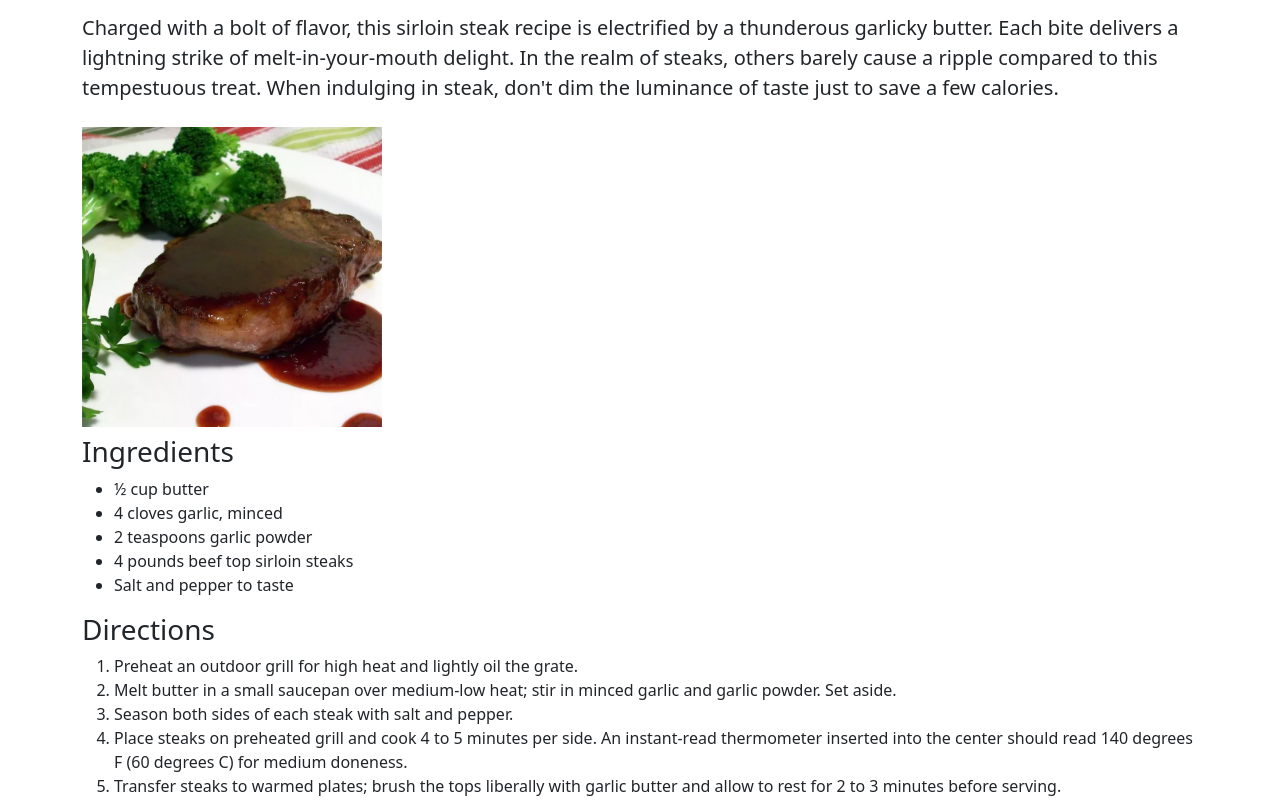
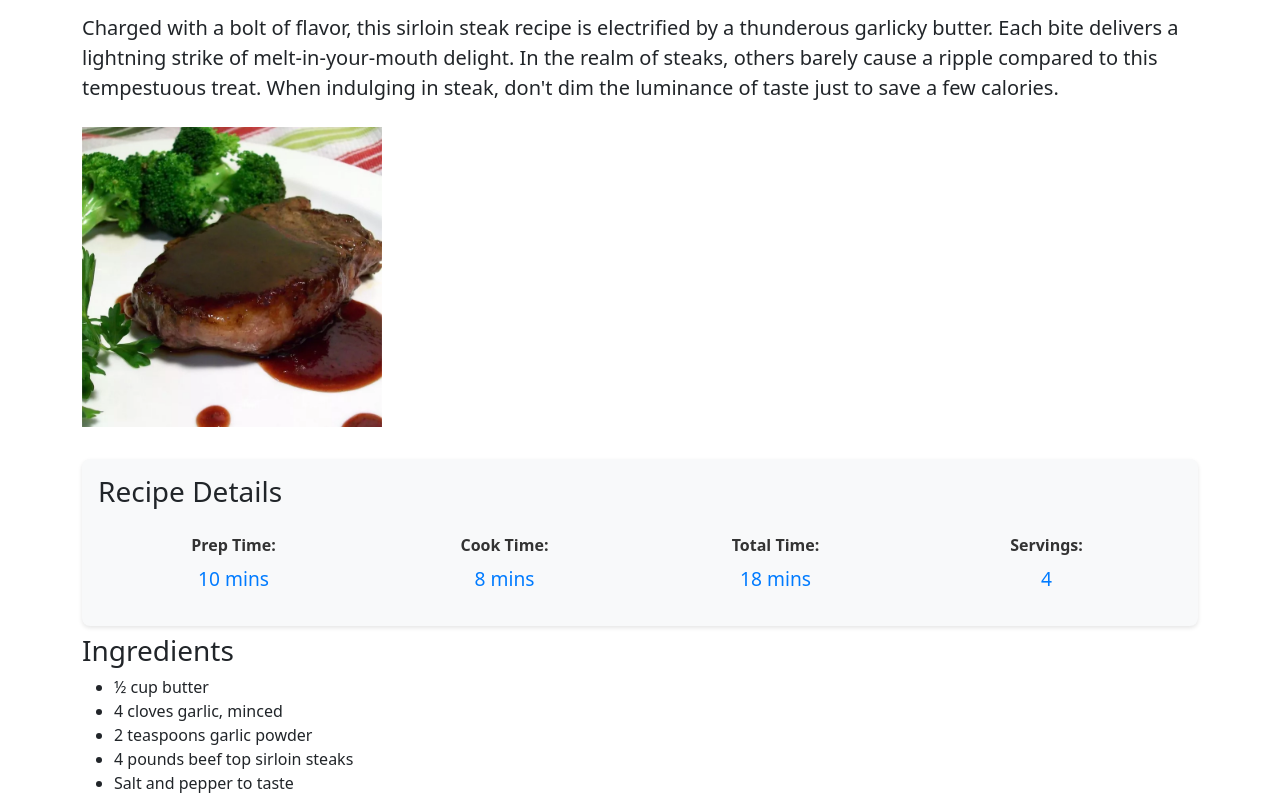
Before and after one commit to aguirretim/ThunderTaste, a plain HTML site: page recipe-view.html in a window 1280 px wide. Shown: the part 258-1066 px from the top of the page. Drawn offline with nearby package versions, Linux system fonts and the light colour scheme.

Commit message:
feat: Improve readability and maintainability of recipe details section with logical component renaming and CSS enhancements

```diff
--- a/css/recipe-view.css
+++ b/css/recipe-view.css
@@ -332,6 +332,38 @@ nav ul li a:hover {
     box-shadow: 0 4px 12px #FFC107; /* Adds a subtle shadow on hover */
 }
 
+/* Recipe Information Styles */
+.recipe-info {
+    margin-top: 2rem; /* Add margin to the top */
+    padding: 1rem; /* Add padding around the section */
+    background-color: #f8f9fa; /* Light background color */
+    border-radius: 8px; /* Rounded corners */
+    box-shadow: 0 2px 4px rgba(0, 0, 0, 0.1); /* Subtle shadow for depth */
+}
+
+.recipe-stats {
+    display: flex;
+    flex-wrap: wrap; /* Allow wrapping for smaller screens */
+    justify-content: space-evenly; /* Even spacing of items */
+}
+
+.recipe-stat {
+    flex-basis: 25%; /* Take up 25% of the container width */
+    text-align: center; /* Center the text */
+    margin: 1rem 0; /* Margin for top and bottom */
+}
+
+.stat-label {
+    display: block; /* Block display */
+    font-weight: bold; /* Make the label bold */
+    margin-bottom: 0.5rem; /* Space below the label */
+    color: #333; /* Darker color for contrast */
+}
+
+.stat-value {
+    font-size: 1.2rem; /* Larger font size */
+    color: #007bff; /* Brand color or any color of choice */
+}
 
 /***********************************
  Mobile Responsive Design
--- a/recipe-view.html
+++ b/recipe-view.html
@@ -90,6 +90,30 @@
             </div>
         </div>
     </div>
+
+    <!-- Recipe Information Section -->
+    <section class="recipe-info">
+        <h3>Recipe Details</h3>
+        <div class="recipe-stats">
+            <div class="recipe-stat">
+                <span class="stat-label">Prep Time:</span>
+                <span class="stat-value">10 mins</span>
+            </div>
+            <div class="recipe-stat">
+                <span class="stat-label">Cook Time:</span>
+                <span class="stat-value">8 mins</span>
+            </div>
+            <div class="recipe-stat">
+                <span class="stat-label">Total Time:</span>
+                <span class="stat-value">18 mins</span>
+            </div>
+            <div class="recipe-stat">
+                <span class="stat-label">Servings:</span>
+                <span class="stat-value">4</span>
+            </div>
+        </div>
+    </section>
+
 
     <!-- Recipe Details -->
     <section class="mt-2 mb-3">
```
